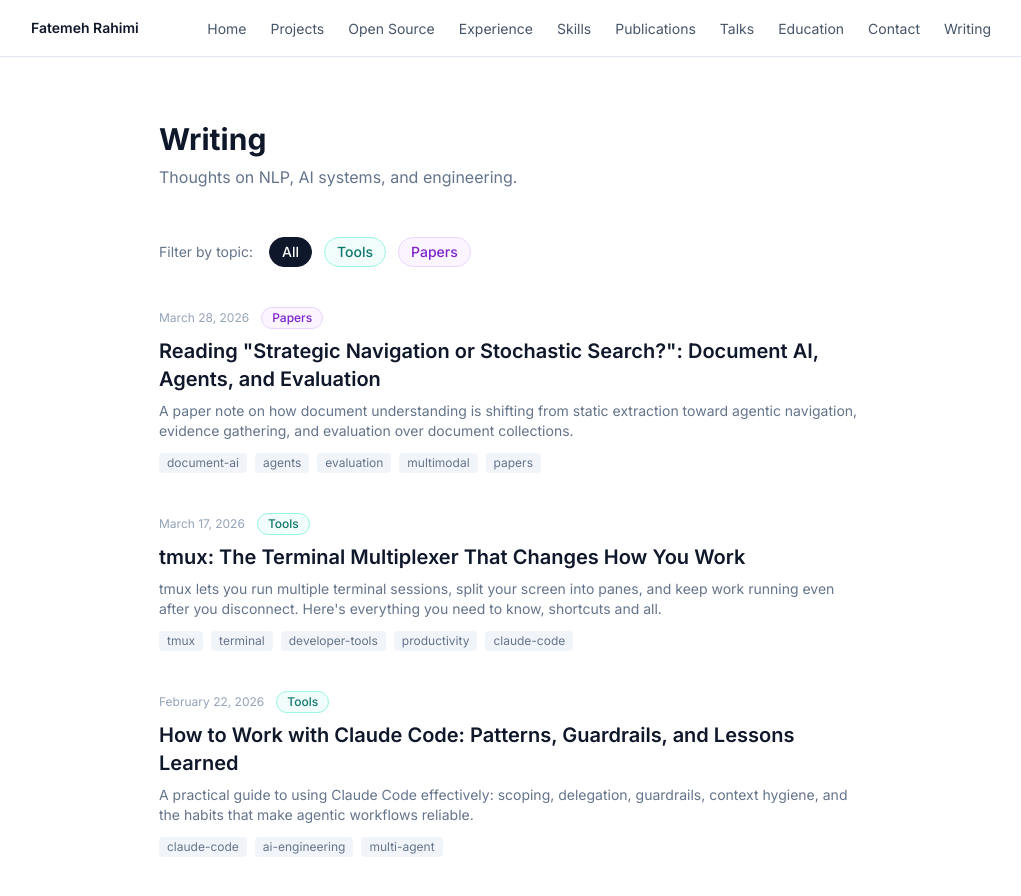
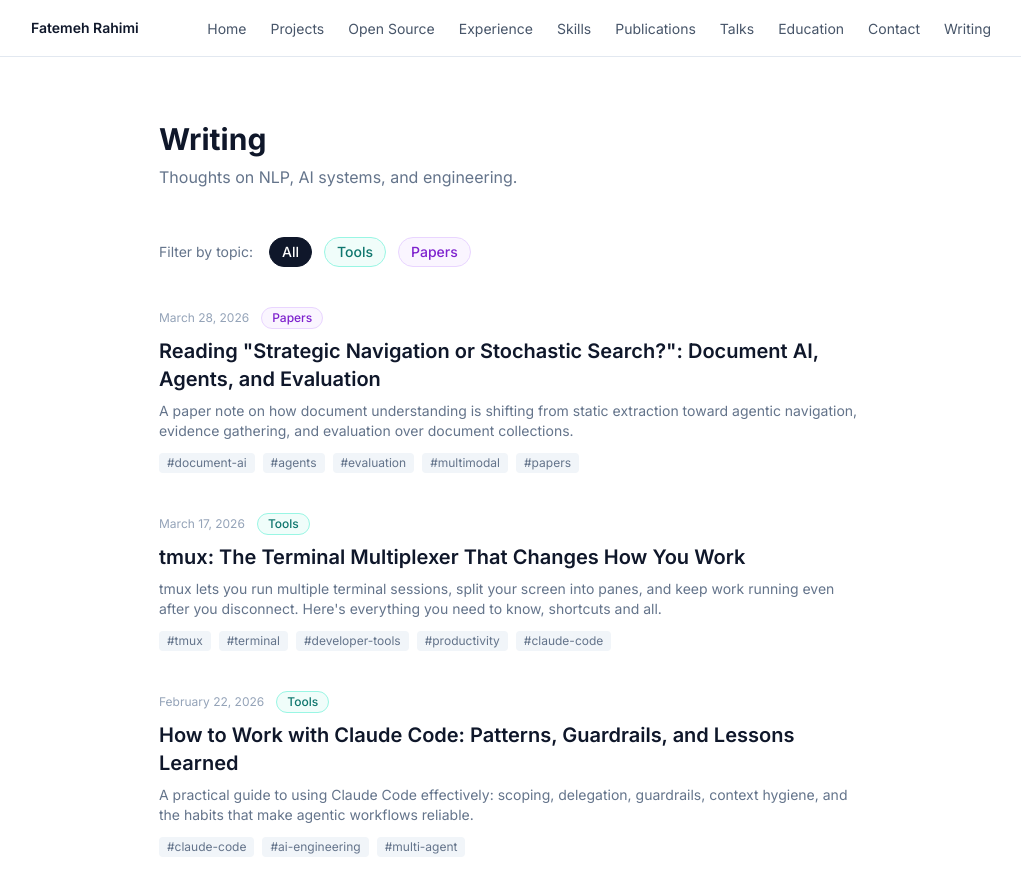
Before and after one commit to fatemerhmi/fatemerhmi.github.io, a Next.js app: page /blog in a window 1280 px wide. Shown: the top 896 px of the page, without its empty margins (129-1150 px from the left). Built offline with nearby package versions, Linux system fonts and the light colour scheme.

Commit message:
fix: blog tag filtering and draft post 404

```diff
--- a/app/blog/[slug]/page.tsx
+++ b/app/blog/[slug]/page.tsx
@@ -1,6 +1,7 @@
 import { getAllPosts, getPost } from "@/lib/posts";
 import Link from "next/link";
 import BlogToc from "@/components/BlogToc";
+import { notFound } from "next/navigation";
 
 export async function generateStaticParams() {
   return getAllPosts().map((post) => ({ slug: post.slug }));
@@ -13,6 +14,7 @@ export async function generateMetadata({
 }) {
   const { slug } = await params;
   const post = await getPost(slug);
+  if (post.draft) notFound();
   return { title: `${post.title} — Fatemeh Rahimi` };
 }
 
@@ -23,6 +25,7 @@ export default async function BlogPost({
 }) {
   const { slug } = await params;
   const post = await getPost(slug);
+  if (post.draft) notFound();
 
   return (
     <main className="max-w-7xl mx-auto px-4 sm:px-6 lg:px-8 py-16">
--- a/components/BlogList.tsx
+++ b/components/BlogList.tsx
@@ -30,8 +30,13 @@ export default function BlogList({ posts }: { posts: PostMeta[] }) {
   const activeType = isPostType(searchParams.get("type"))
     ? searchParams.get("type")
     : null;
+  const activeTag = searchParams.get("tag");
 
-  const filtered = activeType ? posts.filter((post) => post.type === activeType) : posts;
+  const filtered = posts.filter((post) => {
+    if (activeType && post.type !== activeType) return false;
+    if (activeTag && !post.tags.includes(activeTag)) return false;
+    return true;
+  });
 
   return (
     <>
@@ -59,6 +64,15 @@ export default function BlogList({ posts }: { posts: PostMeta[] }) {
             {type}
           </Link>
         ))}
+
+        {activeTag && (
+          <span className="inline-flex items-center gap-1 rounded-full border border-blue-200 bg-blue-50 px-3 py-1 text-sm font-medium text-blue-700">
+            #{activeTag}
+            <Link href="/blog" aria-label="Clear tag filter" className="ml-1 hover:text-blue-900">
+              ×
+            </Link>
+          </span>
+        )}
       </div>
 
       {filtered.length === 0 ? (
@@ -67,6 +81,7 @@ export default function BlogList({ posts }: { posts: PostMeta[] }) {
         <ul className="space-y-10">
           {filtered.map((post) => (
             <li key={post.slug}>
+              <div>
                 <Link href={`/blog/${post.slug}`} className="group block">
                   <div className="flex flex-wrap items-center gap-3 mb-2">
                     <p className="text-xs text-slate-400">{post.date}</p>
@@ -80,19 +95,25 @@ export default function BlogList({ posts }: { posts: PostMeta[] }) {
                     {post.title}
                   </h2>
                   {post.excerpt && <p className="text-slate-500 text-sm">{post.excerpt}</p>}
+                </Link>
                 {post.tags.length > 0 && (
                   <div className="flex flex-wrap gap-2 mt-3">
                     {post.tags.map((tag) => (
-                      <span
+                      <Link
                         key={tag}
-                        className="text-xs px-2 py-0.5 rounded bg-slate-100 text-slate-500"
+                        href={`/blog?tag=${tag}`}
+                        className={`text-xs px-2 py-0.5 rounded transition-colors ${
+                          activeTag === tag
+                            ? "bg-blue-100 text-blue-700"
+                            : "bg-slate-100 text-slate-500 hover:bg-blue-50 hover:text-blue-600"
+                        }`}
                       >
-                        {tag}
-                      </span>
+                        #{tag}
+                      </Link>
                     ))}
                   </div>
                 )}
-              </Link>
+              </div>
             </li>
           ))}
         </ul>
```
Lines whose indentation alone changed are shown as unchanged.
